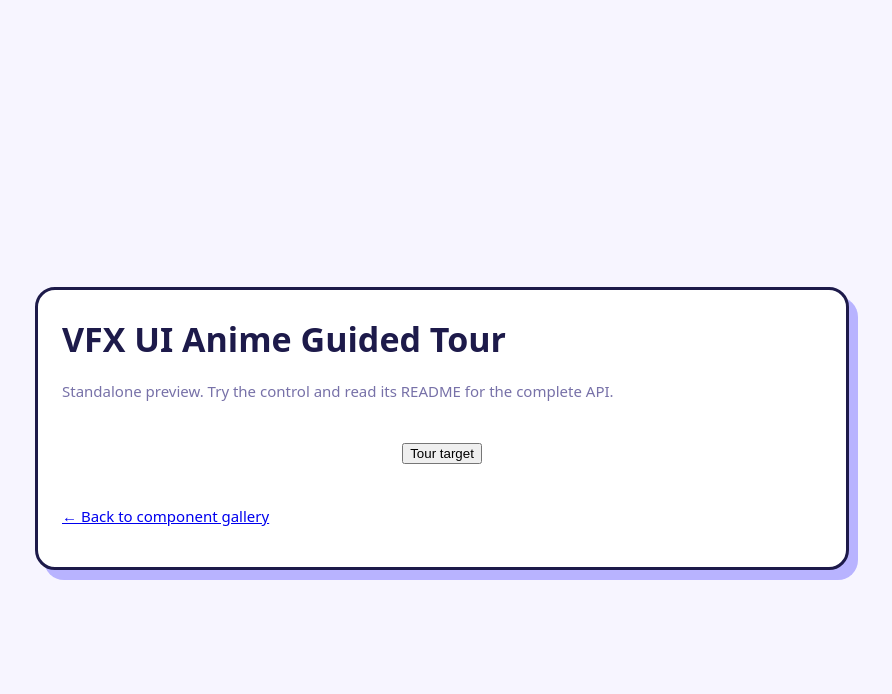
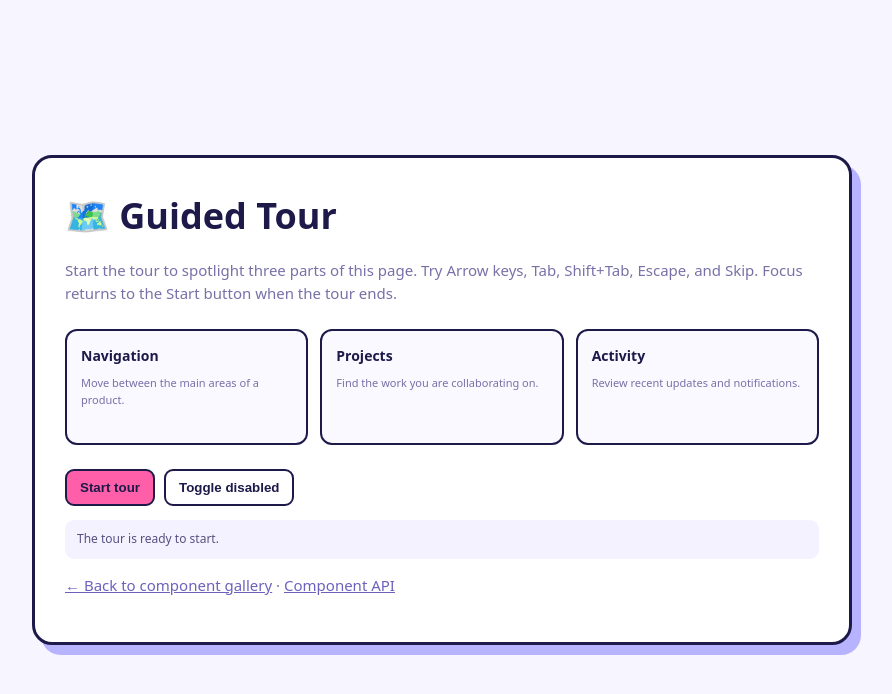
Before and after one commit to Brajesh31/vfx-ui-anime, a website: page components/guided-tour/demo.html in a window 1280 px wide. Shown: the whole page, without its empty margins (198-1090 px from the left). Drawn offline with Linux system fonts and the light colour scheme.

Commit message:
Phase 9: create interactive standalone workflow control demos

```diff
--- a/components/guided-tour/demo.html
+++ b/components/guided-tour/demo.html
@@ -1,2 +1,32 @@
 <!doctype html>
-<html lang="en"><head><meta charset="utf-8"><meta name="viewport" content="width=device-width,initial-scale=1"><title>VFX UI Anime Guided Tour</title><style>body{margin:0;min-height:100vh;display:grid;place-items:center;padding:28px;background:#f7f5ff;color:#1d1a4a;font:15px/1.5 system-ui}main{width:min(100%,760px);padding:24px;border:3px solid #1d1a4a;border-radius:20px;background:#fff;box-shadow:9px 10px 0 #b8b3ff}h1{margin:0 0 9px;font-size:clamp(23px,5vw,34px)}p{color:#7771a8}.stage{display:grid;place-items:center;padding:26px 8px}</style><script src="index.js"></script></head><body><main><h1>VFX UI Anime Guided Tour</h1><p>Standalone preview. Try the control and read its README for the complete API.</p><div class="stage"><button data-tour-target type="button">Tour target</button><vfx-guided-tour steps="[data-tour-target]::Welcome::This is the highlighted area.|body::Explore::Use Next or arrow keys."></vfx-guided-tour></div><p><a href="../../gallery/">← Back to component gallery</a></p></main></body></html>
+<html lang="en">
+<head>
+<meta charset="utf-8"><meta name="viewport" content="width=device-width,initial-scale=1">
+<title>Guided Tour Demo · VFX UI Anime</title>
+<style>
+*{box-sizing:border-box}body{margin:0;min-height:100vh;padding:28px 16px;display:grid;place-items:center;background:#f7f5ff;color:#1d1a4a;font:15px/1.55 system-ui}main{width:min(100%,820px);padding:clamp(18px,4vw,30px);border:3px solid #1d1a4a;border-radius:20px;background:#fff;box-shadow:9px 10px 0 #b8b3ff}h1{margin:0 0 8px;font-size:clamp(24px,5vw,36px)}p{color:#7771a8}.targets{display:grid;grid-template-columns:repeat(3,minmax(0,1fr));gap:12px;margin:24px 0}.target{min-height:116px;padding:14px;border:2px solid #1d1a4a;border-radius:12px;background:#faf9ff}.target h2{margin:0 0 7px;font-size:14px}.target p{margin:0;font-size:11px}.actions{display:flex;flex-wrap:wrap;gap:9px}button{padding:9px 13px;border:2px solid #1d1a4a;border-radius:9px;background:#ff5fa8;color:#1d1a4a;font-weight:850;cursor:pointer}.status{margin-top:14px;padding:10px 12px;border-radius:9px;background:#f5f2ff;color:#555080;font-size:12px}a{color:#6c62be}@media(max-width:560px){.targets{grid-template-columns:1fr}}
+</style>
+<script src="index.js"></script>
+</head>
+<body><main>
+<h1>🗺️ Guided Tour</h1>
+<p>Start the tour to spotlight three parts of this page. Try Arrow keys, Tab, Shift+Tab, Escape, and Skip. Focus returns to the Start button when the tour ends.</p>
+<div class="targets">
+<section class="target" id="tour-navigation"><h2>Navigation</h2><p>Move between the main areas of a product.</p></section>
+<section class="target" id="tour-projects"><h2>Projects</h2><p>Find the work you are collaborating on.</p></section>
+<section class="target" id="tour-activity"><h2>Activity</h2><p>Review recent updates and notifications.</p></section>
+</div>
+<div class="actions"><button id="start-tour" type="button">Start tour</button><button id="disable-tour" type="button" style="background:#fff">Toggle disabled</button></div>
+<vfx-guided-tour id="tour" steps='[{"selector":"#tour-navigation","title":"Navigation","description":"Use these sections to move around the product."},{"selector":"#tour-projects","title":"Projects","description":"Your projects and active work appear here."},{"selector":"#tour-activity","title":"Activity","description":"Keep track of important changes."}]'></vfx-guided-tour>
+<div class="status" id="status" role="status" aria-live="polite">The tour is ready to start.</div>
+<p><a href="../../gallery/">← Back to component gallery</a> · <a href="README.md">Component API</a></p>
+</main>
+<script>
+const tour=document.querySelector('#tour'),status=document.querySelector('#status'),disable=document.querySelector('#disable-tour');
+document.querySelector('#start-tour').addEventListener('click',()=>{status.textContent=tour.start()?'Tour started.':'Tour could not start. Check the targets or disabled state.';});
+disable.addEventListener('click',()=>{tour.toggleAttribute('disabled');disable.textContent=tour.disabled?'Enable tour':'Toggle disabled';status.textContent=tour.disabled?'Tour disabled.':'Tour enabled.';});
+tour.addEventListener('change',e=>{status.textContent='Step '+(e.detail.index+1)+': '+e.detail.step;});
+tour.addEventListener('target-missing',e=>{status.textContent='Skipped missing target: '+e.detail.selector;});
+tour.addEventListener('finish',e=>{status.textContent='Tour finished: '+e.detail.reason+'.';});
+</script>
+</body></html>
```
